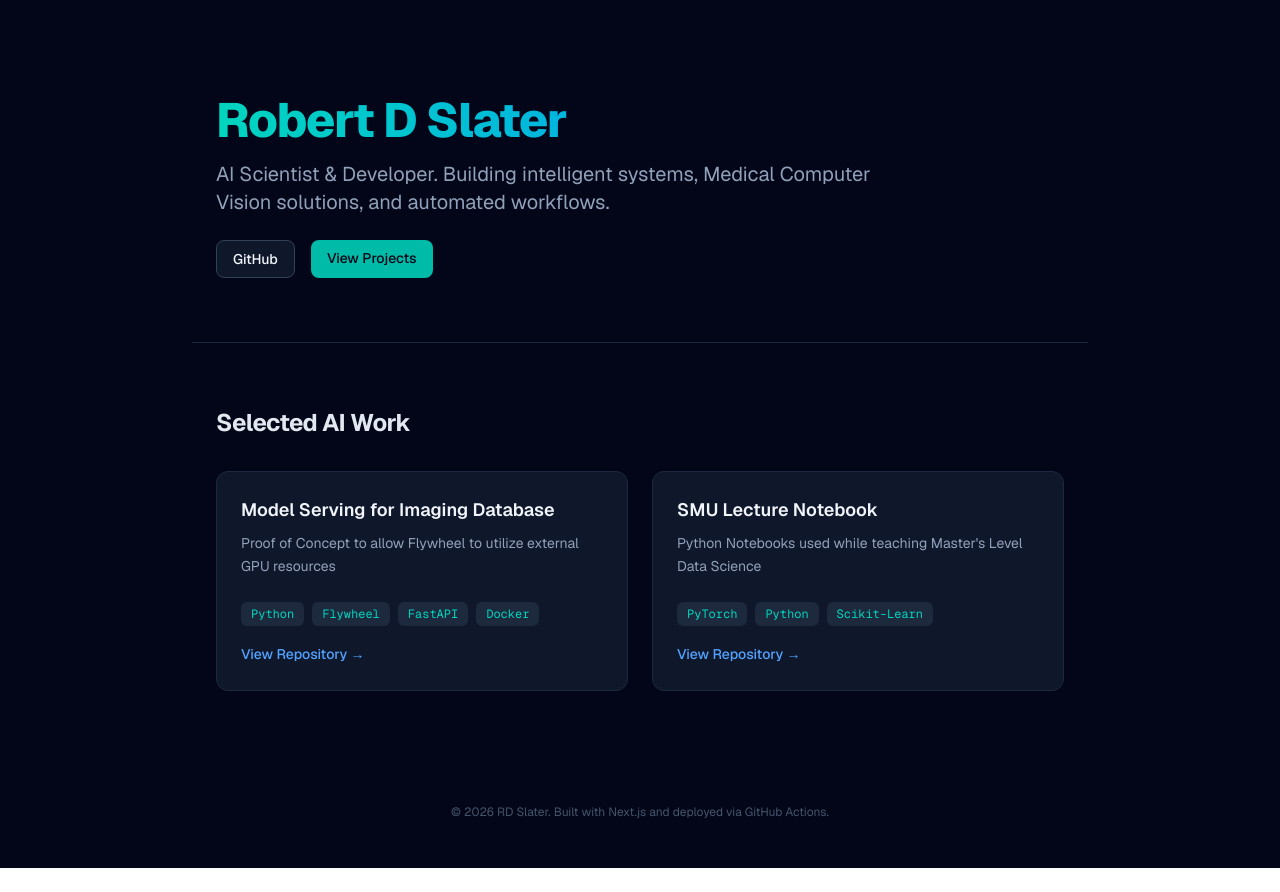
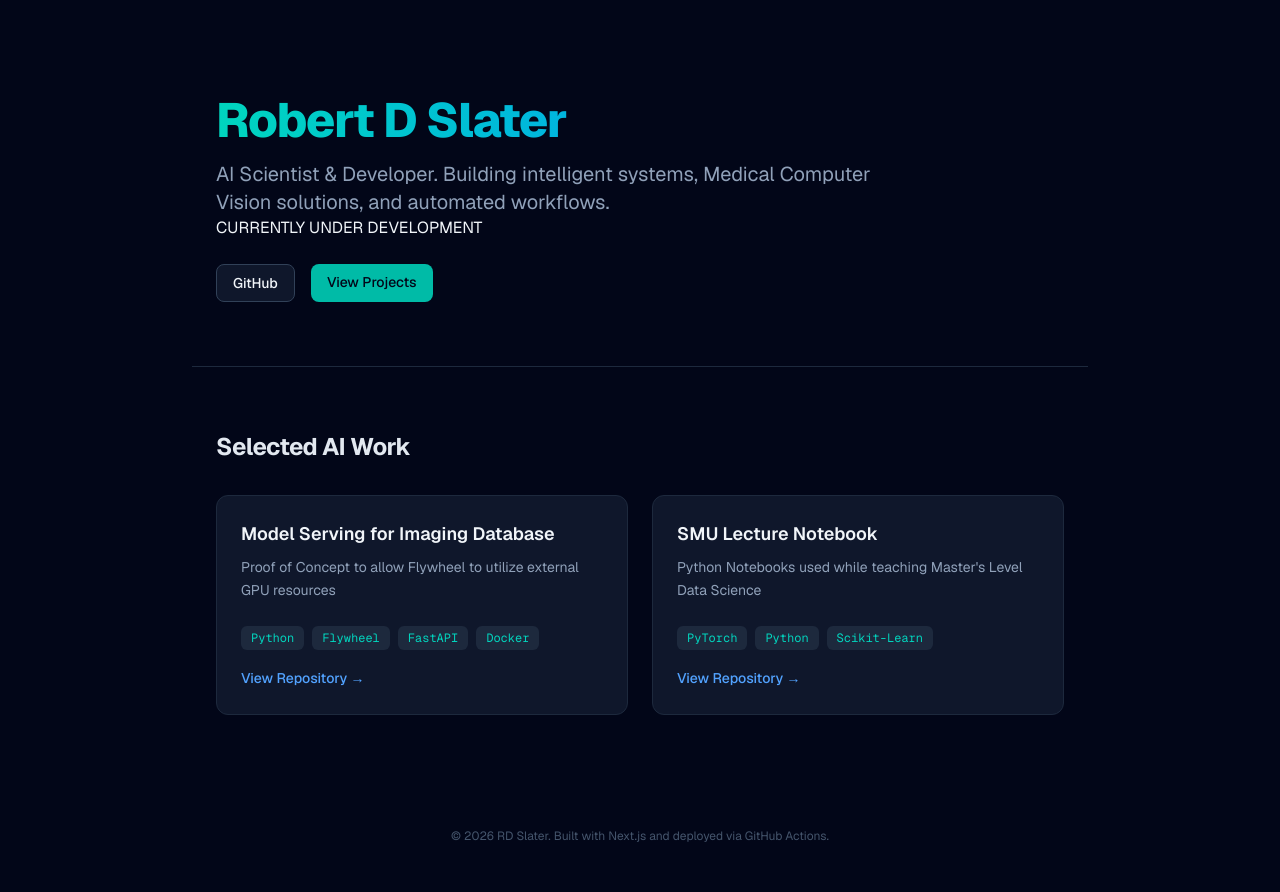
Before and after one commit to rdslater/rdslater.github.io, a Next.js app: page / in a window 1280 px wide. Before the commit the page ends 868 px from the top, so only its background shows below. Built offline with nearby package versions, Linux system fonts and the light colour scheme.

Commit message:
added under development

```diff
--- a/app/page.tsx
+++ b/app/page.tsx
@@ -27,6 +27,9 @@ export default function Home() {
         <p className="mt-4 text-xl text-slate-400 max-w-2xl">
           AI Scientist & Developer. Building intelligent systems, Medical Computer Vision solutions, and automated workflows.
         </p>
+	<p>
+	CURRENTLY UNDER DEVELOPMENT
+	</p>
         <div className="mt-6 flex gap-4">
           <a href="https://github.com/rdslater" className="px-4 py-2 bg-slate-900 border border-slate-700 rounded-lg hover:border-teal-400 transition-colors text-sm font-medium">
             GitHub
```
